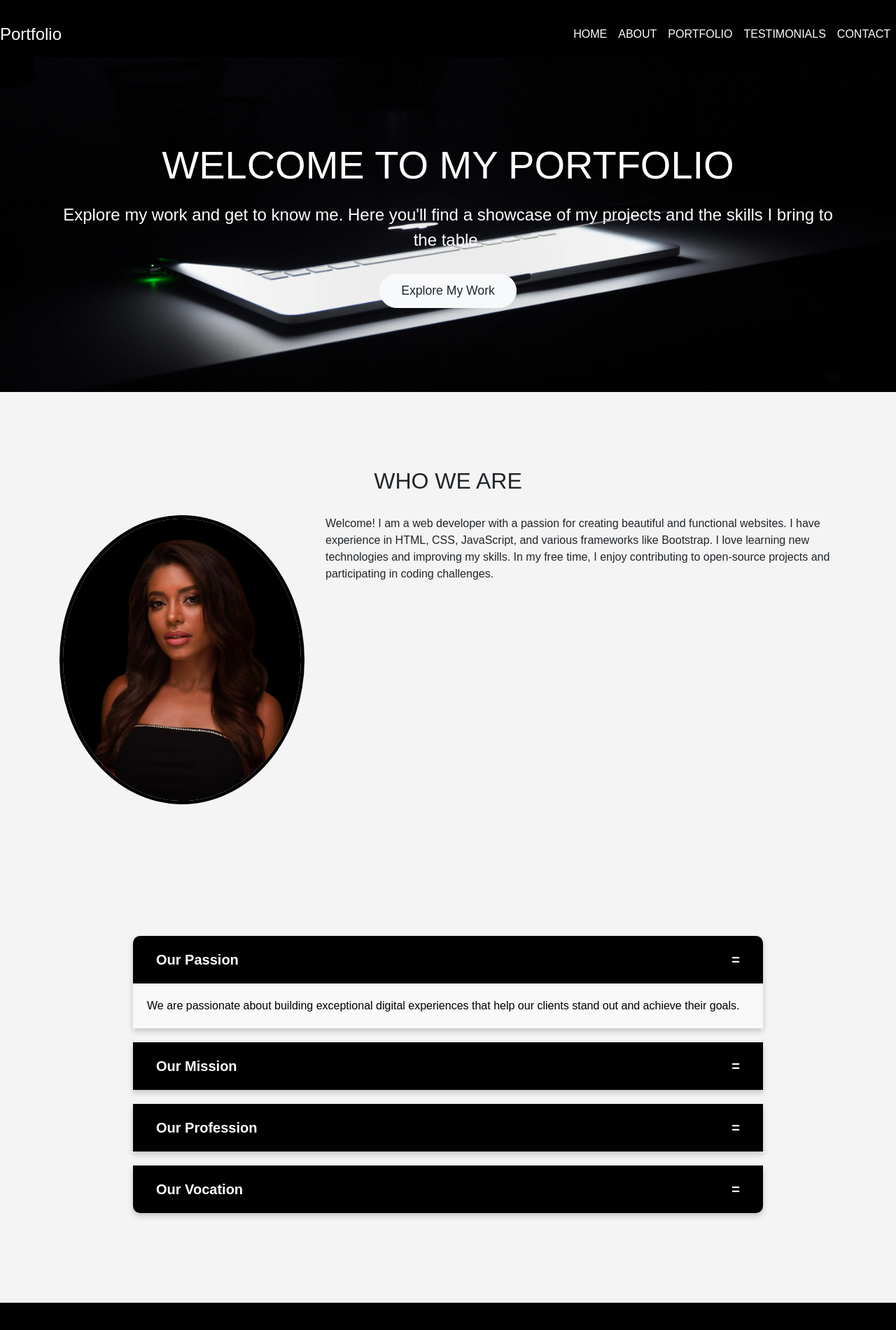
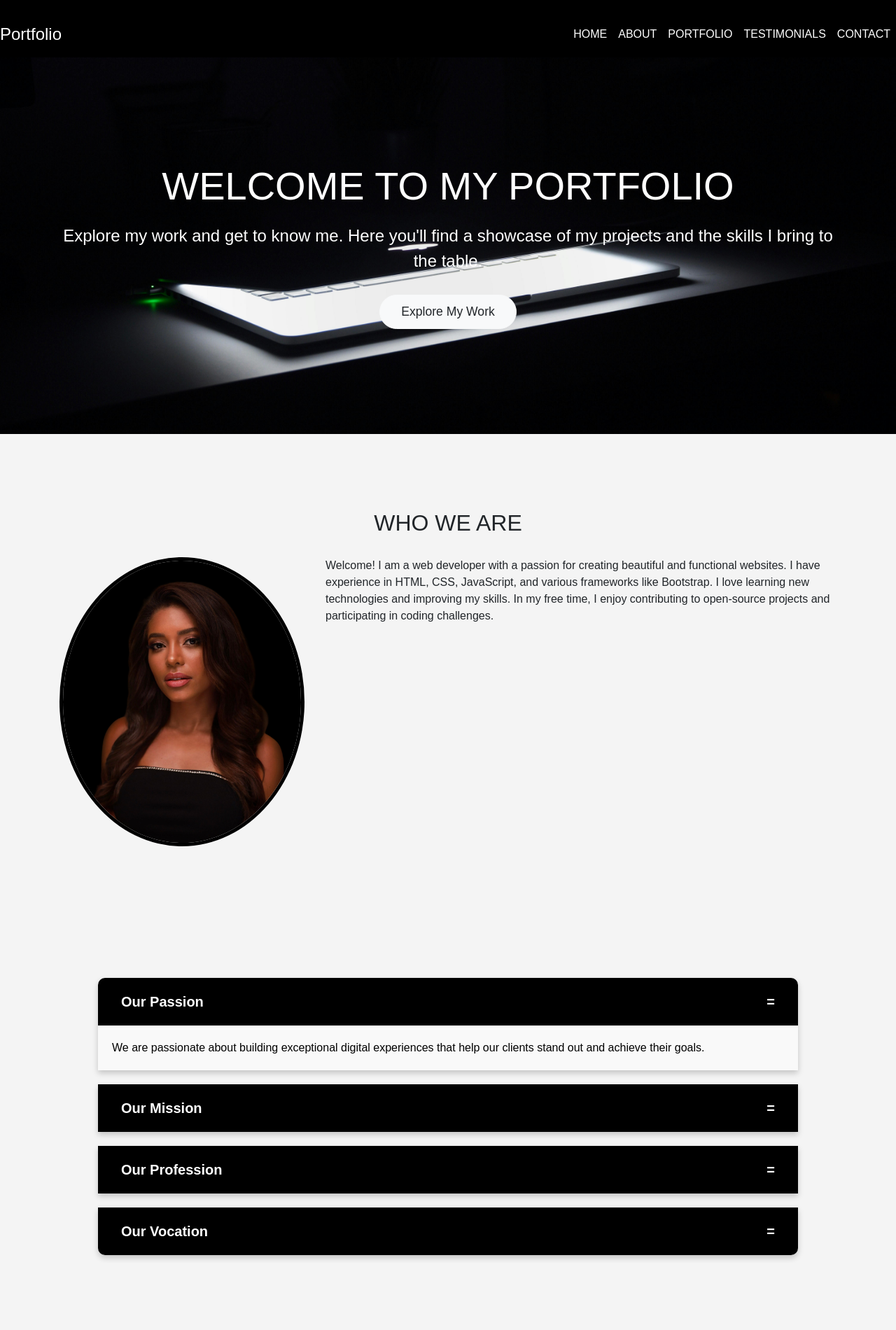
Before and after one commit to eucarystr/Devep, a plain HTML site: page index.html in a window 1280 px wide. Shown: the top 1900 px of the page at 70% size. Drawn offline with nearby package versions, Linux system fonts and the light colour scheme.

Commit message:
Update styles.css

```diff
--- a/styles.css
+++ b/styles.css
@@ -48,7 +48,7 @@ header h1 {
     background-size: cover;
     color: #fff;
     text-align: center;
-    padding: 120px 0; /* Increased padding for a larger hero section */
+    padding: 150px 0; /* Increased padding for a larger hero section */
 }
 
 .hero-section h2 {
@@ -90,7 +90,7 @@ header h1 {
 
 .accordion {
     margin: 0 auto; /* Centering the accordion */
-    max-width: 900px; /* Max width for better readability */
+    max-width: 1000px; /* Max width for better readability */
 }
 
 .accordion .card {
```
